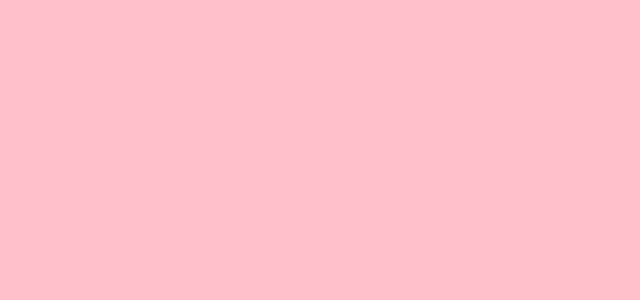
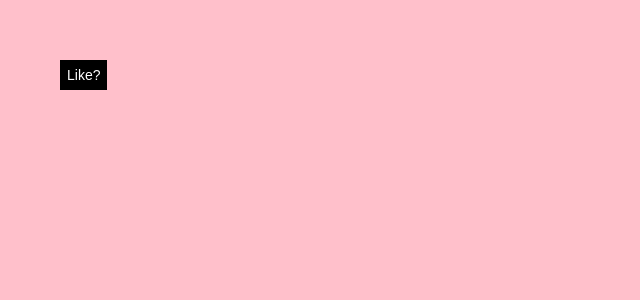
Before and after one commit to crickettcode/insomniaProductions, a React (Create React App) app: page /Button in a window 1280 px wide. Shown: the top 300 px of the page, without its empty margins (0-640 px from the left). Built offline with nearby package versions, Linux system fonts and the light colour scheme.

Commit message:
bad chicken

```diff
--- a/src/App.js
+++ b/src/App.js
@@ -79,7 +79,8 @@ reset = () => {
        currentItem={this.state.currentItem}/>
        <TodoItems entries={this.state.items}deleteItem={this.deleteItem}/>
        <Footer resetLike={this.reset}/>
-       <Button/>
+       <Button handleClick={this.handleClick}
+       counter={this.state.counter}/>
        <Counter handleClick={this.handleClick}
        counter={this.state.counter}/>
        <SavedTasks/>
--- a/src/Button.js
+++ b/src/Button.js
@@ -1,10 +1,13 @@
 import React, {Component} from 'react'
-
+import Counter from './Counter'
 
 
 
 
 class Button extends Component {
+    constructor(props){
+        super(props)
+    }
 
 
 
@@ -16,7 +19,8 @@ render() {
 
     return (
 
-        <div></div>
+       <Counter handleClick={this.props.handleClick}
+       counter={this.props.counter}/>
 
     )
 }
```
